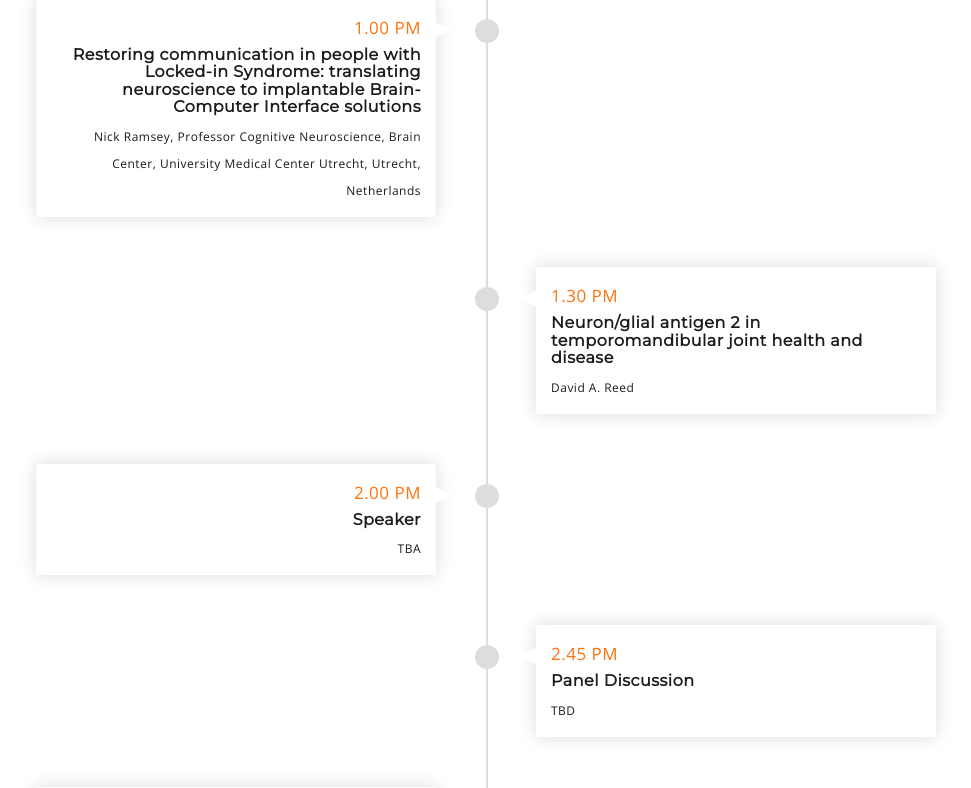
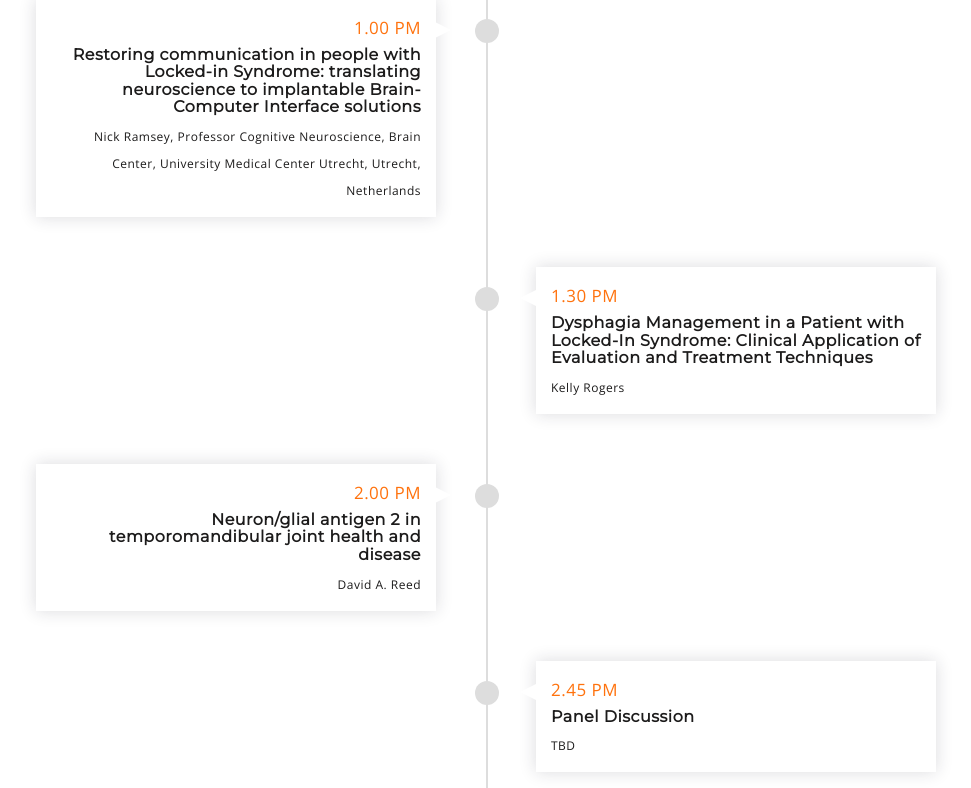
Before and after one commit to gisellerequejo/neuroscience2019, a Python web app: template Pulse-master/core/templates/home.html in a window 1280 px wide. Shown: the part 4572-5360 px from the top of the page, without its empty margins (168-1139 px from the left). Run offline with Jinja, Linux system fonts and the light colour scheme; the template is opened without the code that fills it, so the values that code supplies are empty; some libraries are stand-ins or nearby versions.

Commit message:
content update

```diff
--- a/Pulse-master/core/templates/home.html
+++ b/Pulse-master/core/templates/home.html
@@ -377,22 +377,23 @@
                                                     <!-- <img src="assets/images/nickramsey.jpg" alt="Nick Ramsey"> -->
 								    			</div>
 								    		</li>
-
+                                            <li>
+								    			<div class="mu-single-event">
+								    				<p class="mu-event-time">1.30 PM</p>
+								    				<h3>Dysphagia Management in a Patient with Locked-In Syndrome: Clinical
+Application of Evaluation and Treatment Techniques </h3>
+                                                    <span>Kelly Rogers</span>
+								    			</div>
+								    		</li>
 								    		<li>
 								    			<div class="mu-single-event">
-								    				<p class="mu-event-time">1.30 PM</p>
+								    				<p class="mu-event-time">2.00 PM</p>
 								    				<h3> Neuron/glial antigen 2 in temporomandibular joint health and disease</h3>
                                                     <span>David A. Reed</span>
                                                     <!-- <img src="assets/images/davidreed.jpg" alt="Nick Ramsey"> -->
 								    			</div>
 								    		</li>
-                                            <li>
-								    			<div class="mu-single-event">
-								    				<p class="mu-event-time">2.00 PM</p>
-								    				<h3> Speaker</h3>
-                                                    <span>TBA</span>
-								    			</div>
-								    		</li>
+
 								    		<li>
 								    			<div class="mu-single-event">
 								    				<p class="mu-event-time">2.45 PM</p>
```
